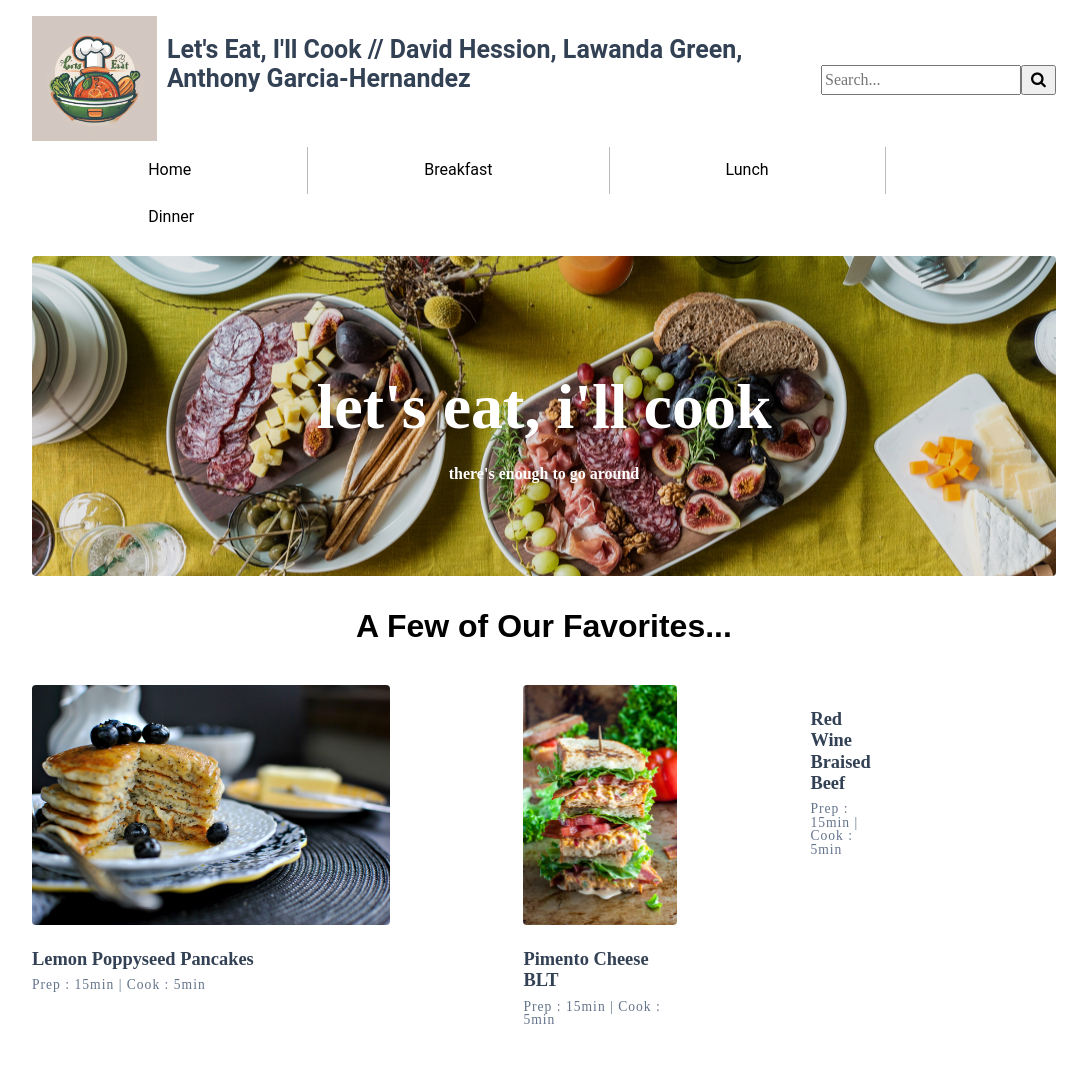
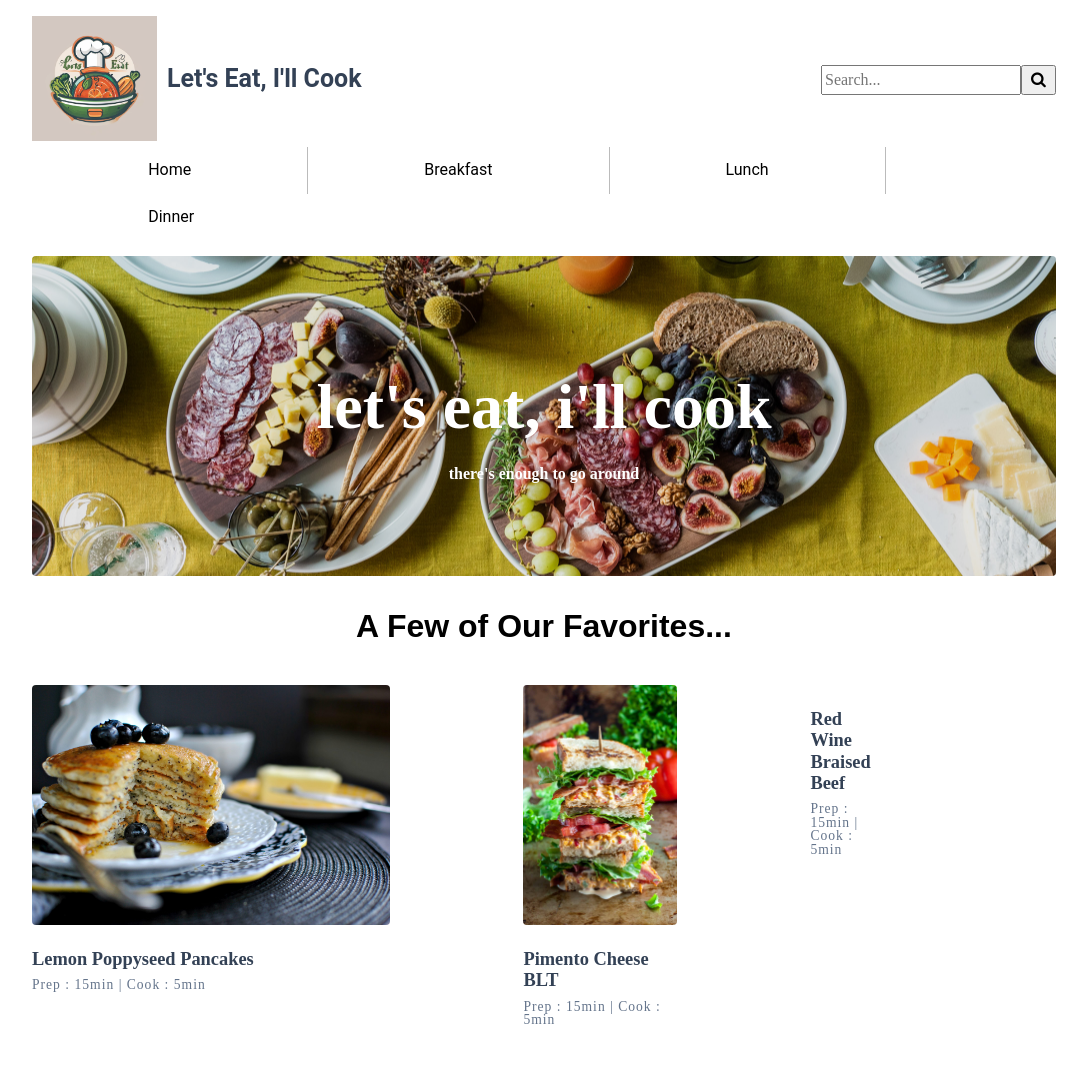
Before and after one commit to dhession67/dhession67.github.io, a plain HTML site: page index.html in a window 1280 px wide. Shown: the whole page, without its empty margins (96-1183 px from the left). Drawn offline with Linux system fonts and the light colour scheme.

Commit message:
Update index.html

```diff
--- a/index.html
+++ b/index.html
@@ -30,7 +30,7 @@
                         <map name="workmap">
                           <area shape="rect" coords="1, 2, 140, 140" alt="logo" href="index.html">
                         </map>
-                        <h1>Let's Eat, I'll Cook // David Hession, Lawanda Green, Anthony Garcia-Hernandez</h1>
+                        <h1>Let's Eat, I'll Cook</h1>
                     </div>
                 </div>
             </div>
```
